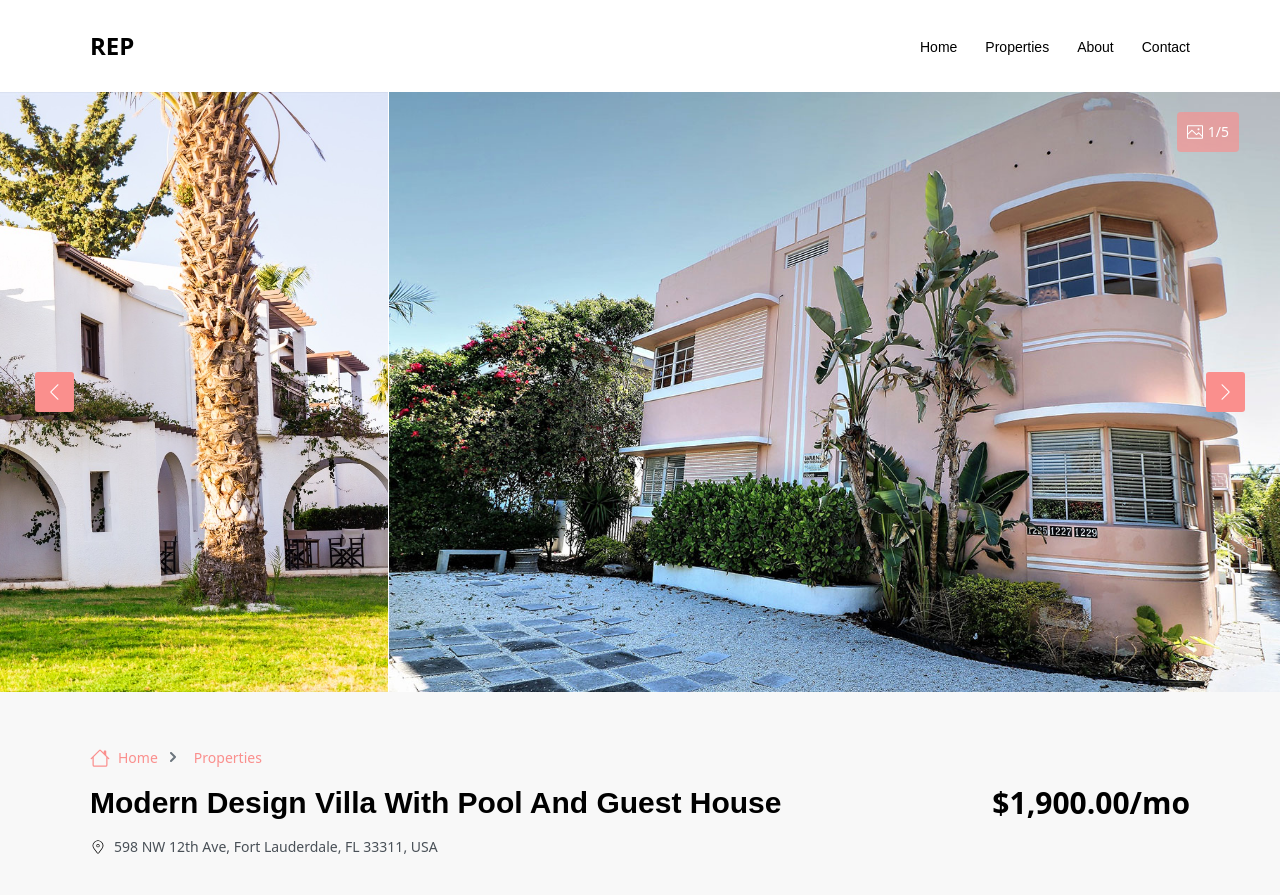
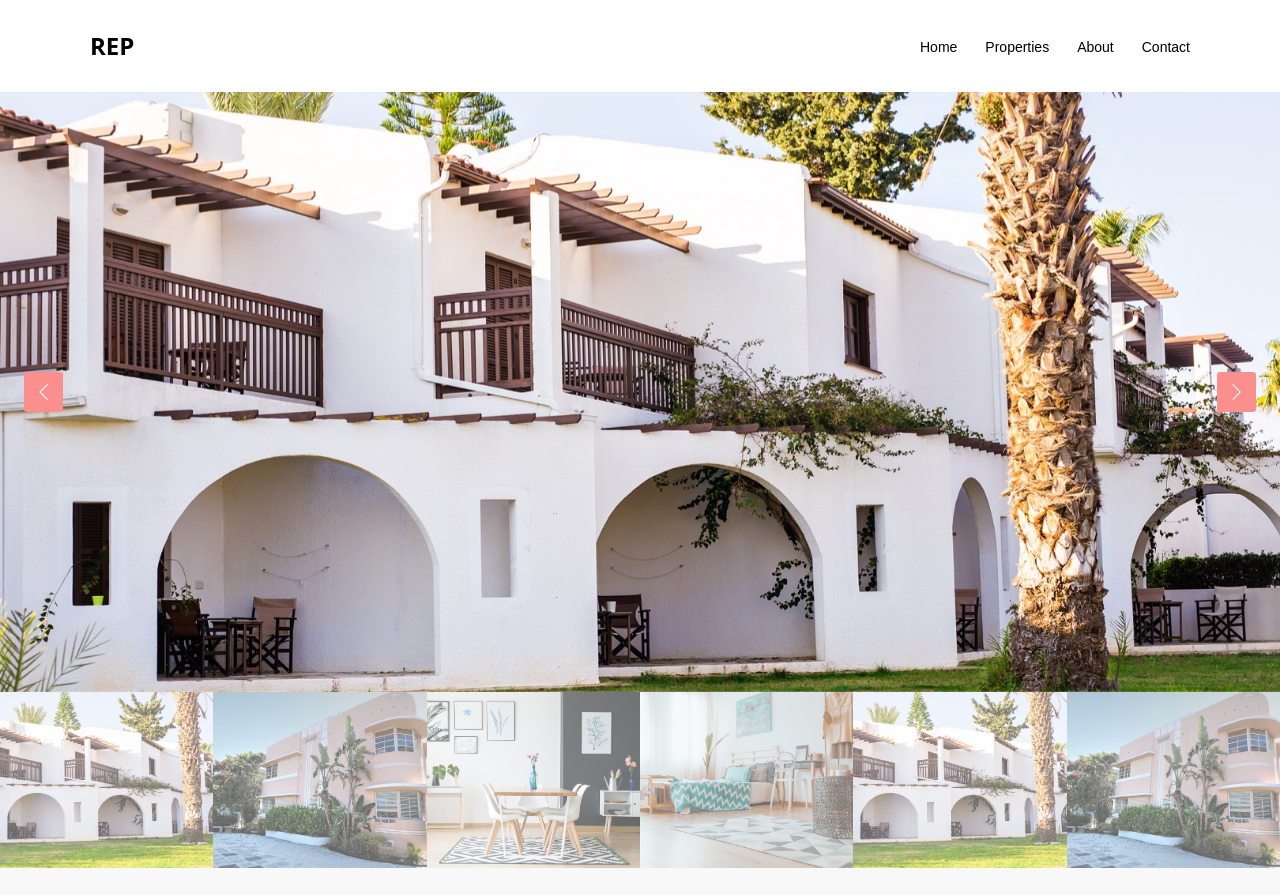
Before and after one commit to Taimur-DevOps/REP, a Next.js app: page /properties/12 in a window 1280 px wide. Shown: the top 895 px of the page. Built offline with nearby package versions, Linux system fonts and the light colour scheme.

Commit message:
final updates

```diff
--- a/src/app/components/Banner.js
+++ b/src/app/components/Banner.js
@@ -4,7 +4,7 @@ import { Swiper, SwiperSlide } from "swiper/react";
 import "swiper/css";
 import "swiper/css/pagination";
 import "swiper/css/navigation";
-import { Navigation } from "swiper/modules";
+import { Navigation, Autoplay } from "swiper/modules";
 import img1 from "@/assets/bnr1.jpg";
 import img2 from "@/assets/bnr2.jpg";
 import img3 from "@/assets/bnr3.jpg";
@@ -51,7 +51,11 @@ const Banner = () => {
         pagination={{
           clickable: true,
         }}
-        modules={[Navigation]}
+        autoplay={{
+          delay: 2500,
+          disableOnInteraction: false,
+        }}
+        modules={[Navigation, Autoplay]}
         className="mySwiper"
       >
         {banner.map((item, index) => {
--- a/src/app/components/FeaturedCarousel.js
+++ b/src/app/components/FeaturedCarousel.js
@@ -6,7 +6,7 @@ import "swiper/css";
 import "swiper/css/pagination";
 import "swiper/css/navigation";
 
-import { Navigation } from "swiper/modules";
+import { Navigation, Autoplay } from "swiper/modules";
 import { Pagination } from "swiper/modules";
 import Image from "next/image";
 import crsl1 from "@/assets/crsl1.jpg";
@@ -123,7 +123,11 @@ const FeaturedCarousel = () => {
             pagination={{
               clickable: true,
             }}
-            modules={[Navigation]}
+            autoplay={{
+              delay: 2500,
+              disableOnInteraction: false,
+            }}
+            modules={[Navigation, Autoplay]}
             className="featureSwiper"
           >
             {featured.map((item, index) => {
@@ -140,7 +144,7 @@ const FeaturedCarousel = () => {
               return (
                 // eslint-disable-next-line react/jsx-key
                 <SwiperSlide key={index} className="">
-                  <div className=" rounded-[4px] bg-white shadow-sm relative">
+                  <div className=" rounded-[4px] bg-white shadow-md relative">
                     <Swiper
                       pagination={true}
                       modules={[Pagination]}
--- a/src/app/components/Gallery.js
+++ b/src/app/components/Gallery.js
@@ -1,18 +1,37 @@
 "use client";
 import React from "react";
-import { Swiper, SwiperSlide } from "swiper/react";
-import "swiper/css";
-import "swiper/css/pagination";
-import "swiper/css/navigation";
-import { Navigation } from "swiper/modules";
+import Image from "next/image";
 import img1 from "@/assets/bnr1.jpg";
 import img2 from "@/assets/bnr2.jpg";
 import img3 from "@/assets/bnr3.jpg";
 import img4 from "@/assets/bnr4.jpg";
-import Image from "next/image";
 import { SlPicture } from "react-icons/sl";
+import { useRef, useState } from "react";
+// Import Swiper React components
+import { Swiper, SwiperSlide } from "swiper/react";
+// Import Swiper styles
+import "swiper/css";
+import "swiper/css/free-mode";
+import "swiper/css/navigation";
+import "swiper/css/pagination";
+import "swiper/css/thumbs";
 
+// import required modules
+import { FreeMode, Navigation, Thumbs } from "swiper/modules";
+import { Pagination } from "swiper/modules";
 const gallery = [
+  {
+    img: img1,
+  },
+  {
+    img: img2,
+  },
+  {
+    img: img3,
+  },
+  {
+    img: img4,
+  },
   {
     img: img1,
   },
@@ -27,62 +46,94 @@ const gallery = [
   },
 ];
 
-const Gallery = () => {
-  const breakpoints = {
-    767: {
-      slidesPerView: 1,
-      spaceBetween: 20,
-    },
-    1024: {
-      slidesPerView: 3,
-      slidesPerGroup: 1,
-      centeredSlides: false,
-      loop: true,
-      slideToClickedSlide: true,
-      spaceBetween: 1,
-    },
-  };
+export default function Gallery() {
+  //   const breakpoints = {
+  //     767: {
+  //       slidesPerView: 1,
+  //       spaceBetween: 20,
+  //     },
+  //     1024: {
+  //       slidesPerView: 3,
+  //       slidesPerGroup: 1,
+  //       centeredSlides: false,
+  //       loop: true,
+  //       slideToClickedSlide: true,
+  //       spaceBetween: 1,
+  //     },
+  //   };
+  const [thumbsSwiper, setThumbsSwiper] = useState(null);
+
   return (
     <>
-      <main className="overflow-x-hidden">
-        <div className="lg:ml-[-40%] lg:mr-[-40%]">
+      <section>
         <Swiper
-            slidesPerView={1}
-            spaceBetween={16}
-            breakpoints={breakpoints}
-            navigation
+          style={{
+            "--swiper-navigation-color": "#fff",
+            "--swiper-pagination-color": "#fff",
+          }}
+          spaceBetween={10}
+          navigation={true}
+          thumbs={{ swiper: thumbsSwiper }}
+          modules={[FreeMode, Navigation, Thumbs, Pagination]}
           pagination={{
             clickable: true,
           }}
-            modules={[Navigation]}
-            className="mySwiper mainBanner relative"
+          className="mySwiper galleryNavigation"
         >
           {gallery.map((item, index) => {
             const { img } = item;
             return (
               <>
-                  // eslint-disable-next-line react/jsx-key
-                  <SwiperSlide key={index} className="picture">
+                <SwiperSlide key={index}>
                   <div className="lg:h-[600px] h-[380px] flex justify-center items-center">
                     <Image
                       alt="hero section slider"
                       src={img}
-                        className="w-full object-cover lg:h-[600px]  h-full"
+                      className="w-full object-cover  lg:h-[600px] h-full"
                     />
                   </div>
                 </SwiperSlide>
               </>
             );
           })}
-            <div className="gallery">
-              <SlPicture className="w-4 h-4" />{" "}
-              <span className="text-sm font-light">1/5</span>
-            </div>
         </Swiper>
-        </div>
-      </main>
+
+        <Swiper
+          onSwiper={setThumbsSwiper}
+          spaceBetween={0}
+          slidesPerView={4}
+          freeMode={true}
+          watchSlidesProgress={true}
+          modules={[FreeMode, Navigation, Thumbs]}
+          className="mySwiper  lg:!flex flex-wrap  !hidden"
+        >
+          {gallery.map((item, index) => {
+            const { img } = item;
+            return (
+              <>
+                <SwiperSlide
+                  key={index}
+                  className="lg:!w-1/6 md:!w-1/4 !w-[40%] lg:!h-44 !h-36"
+                >
+                  <Image
+                    alt="hero section slider"
+                    src={img}
+                    className="w-full h-full object-cover opacity-60 hover:opacity-100"
+                  />
+                </SwiperSlide>
               </>
             );
-};
+          })}
+        </Swiper>
+      </section>
+    </>
+  );
+}
 
-export default Gallery;
+{
+  /* <div className="gallery">
+  // <SlPicture className="w-4 h-4" /> //{" "}
+  <span className="text-sm font-light">1/5</span>
+  //{" "}
+</div>; */
+}
--- a/src/app/components/ListingCards.js
+++ b/src/app/components/ListingCards.js
@@ -1,3 +1,4 @@
+"use client";
 import React from "react";
 import crsl1 from "@/assets/crsl1.jpg";
 import crsl2 from "@/assets/crsl2.jpg";
@@ -8,6 +9,11 @@ import { PiShowerLight } from "react-icons/pi";
 import { TfiRulerAlt2 } from "react-icons/tfi";
 import Image from "next/image";
 import Link from "next/link";
+import { Swiper, SwiperSlide } from "swiper/react";
+import "swiper/css";
+import "swiper/css/pagination";
+import "swiper/css/navigation";
+import { Pagination } from "swiper/modules";
 
 const featured = [
   {
@@ -132,6 +138,17 @@ const featured = [
     meter: "3410",
   },
 ];
+const subImages = [
+  {
+    img: crsl4,
+  },
+  {
+    img: crsl2,
+  },
+  {
+    img: crsl1,
+  },
+];
 
 const ListingCards = () => {
   return (
@@ -153,12 +170,26 @@ const ListingCards = () => {
             // eslint-disable-next-line react/jsx-key
             <div key={index}>
               <Link href="/properties/12">
-                <div className=" rounded-[4px] bg-white shadow-sm relative">
-                  <Image
-                    alt="tesla"
-                    src={img}
-                    className="w-full rounded-t-[4px]"
-                  />
+                <div className=" rounded-[4px] bg-white shadow-md relative">
+                  <Swiper
+                    pagination={true}
+                    modules={[Pagination]}
+                    className="subImgsNavigation"
+                  >
+                    {subImages.map((item, index) => {
+                      const { img } = item;
+                      return (
+                        <SwiperSlide key={index}>
+                          <Image
+                            alt="tesla"
+                            src={img}
+                            className="w-full rounded-t-[4px]"
+                          />
+                        </SwiperSlide>
+                      );
+                    })}
+                  </Swiper>
+
                   <div className="flex gap-2 flex-col p-5">
                     <h4 className="text-base font-bold">{title}</h4>
                     <div className="flex justify-between items-center">
--- a/src/app/components/Pagination.js
+++ b/src/app/components/Pagination.js
@@ -4,8 +4,7 @@ import { PiCaretRightThin } from "react-icons/pi";
 
 const Pagination = () => {
   return (
-    <div className="w-full flex justify-center items-center mt-10">
-
+    <div className="w-full flex justify-center items-center mt-16">
       <ul className="flex items-center -space-x-px h-10 text-base gap-[8px]">
         <li>
           <a
@@ -13,7 +12,7 @@ const Pagination = () => {
             className="flex items-center justify-center px-3 h-10 leading-tight text-lightGray bg-white  rounded-[4px]"
           >
             <span className="sr-only">Previous</span>
-              <PiCaretLeftThin className='w-5 h-5' />
+            <PiCaretLeftThin className="w-5 h-5" />
           </a>
         </li>
         <li>
@@ -55,11 +54,10 @@ const Pagination = () => {
             className="flex items-center justify-center px-3 h-10 leading-tight text-lightGray bg-white  rounded-[4px]"
           >
             <span className="sr-only">Next</span>
-              <PiCaretRightThin className='w-5 h-5' />
+            <PiCaretRightThin className="w-5 h-5" />
           </a>
         </li>
       </ul>
-
     </div>
   );
 };
--- a/src/app/properties/[id]/page.js
+++ b/src/app/properties/[id]/page.js
@@ -71,7 +71,7 @@ const DetailPage = () => {
           {/* description about property */}
           <section className="pt-10">
             <div className="flex bg-white">
-              <div className="tab flex flex-col items-center lg:w-[10%] md:w-[10%]">
+              <div className="tab flex flex-col items-center lg:w-[10%] md:w-[10%] w-[20%]">
                 <div
                   className={`tablinks block w-full p-4 text-lg transition duration-300 ${
                     activeTab === "folder" ? "bg-gray-300" : "hover:bg-gray-200"
@@ -111,7 +111,7 @@ const DetailPage = () => {
                 </div>
               </div>
 
-              <div className="tabcontent lg:w-[95%] md:w-[95%] py-4 lg:px-7 px-5">
+              <div className="tabcontent lg:w-[95%] md:w-[95%] w-[80%] py-4 lg:px-7 px-5">
                 {activeTab === "folder" && (
                   <div id="folder" className="pb-8">
                     <h3 className="text-xl font-bold mt-5 mb-8">Description</h3>
```
Also changed, not shown: src/app/globals.css (+27 -8 lines). Lines whose indentation alone changed are shown as unchanged.
